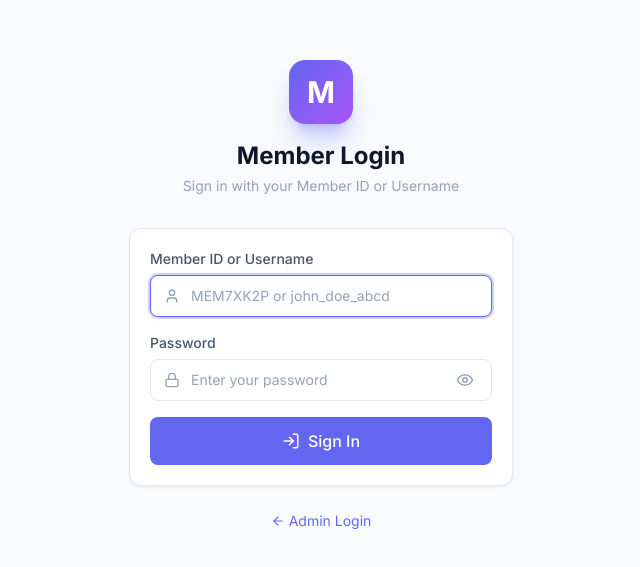
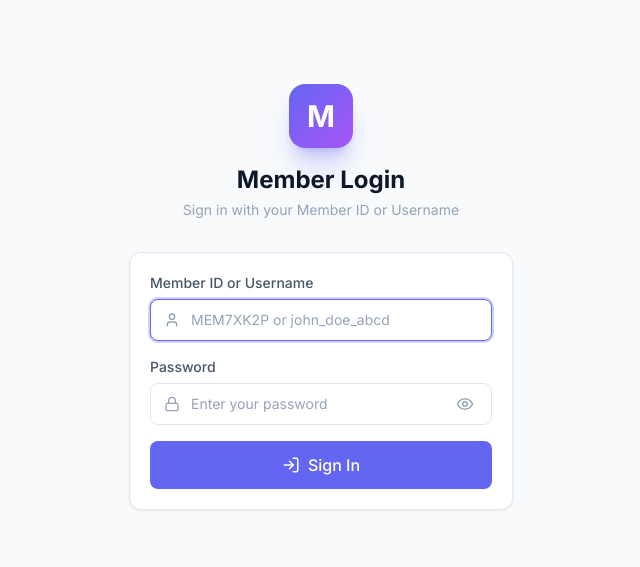
Before and after one commit to Himnio/MLM_ADMIN, a Next.js app in the folder frontend/: page /member/login in a window 1280 px wide. Shown: the part 103-670 px from the top of the page, without its empty margins (319-959 px from the left). Built offline with nearby package versions, Linux system fonts and the light colour scheme; no server answers.

Commit message:
removing the admin login link from member login page

```diff
--- a/frontend/src/app/member/login/page.tsx
+++ b/frontend/src/app/member/login/page.tsx
@@ -2,7 +2,7 @@
 
 import { useState, useEffect, useRef, Suspense } from 'react';
 import { useRouter, useSearchParams } from 'next/navigation';
-import { LogIn, User, Lock, Loader2, ArrowLeft, Eye, EyeOff, AlertTriangle } from 'lucide-react';
+import { LogIn, User, Lock, Loader2, Eye, EyeOff, AlertTriangle } from 'lucide-react';
 import Link from 'next/link';
 
 const API_BASE = process.env.NEXT_PUBLIC_API_URL || '/api/v1';
@@ -139,11 +139,6 @@ function LoginForm() {
           </form>
         </div>
 
-        <p className="text-center mt-6">
-          <Link href="/" className="text-sm text-primary hover:text-primary-dark transition-colors inline-flex items-center gap-1">
-            <ArrowLeft size={14} /> Admin Login
-          </Link>
-        </p>
       </div>
     </div>
   );
```
